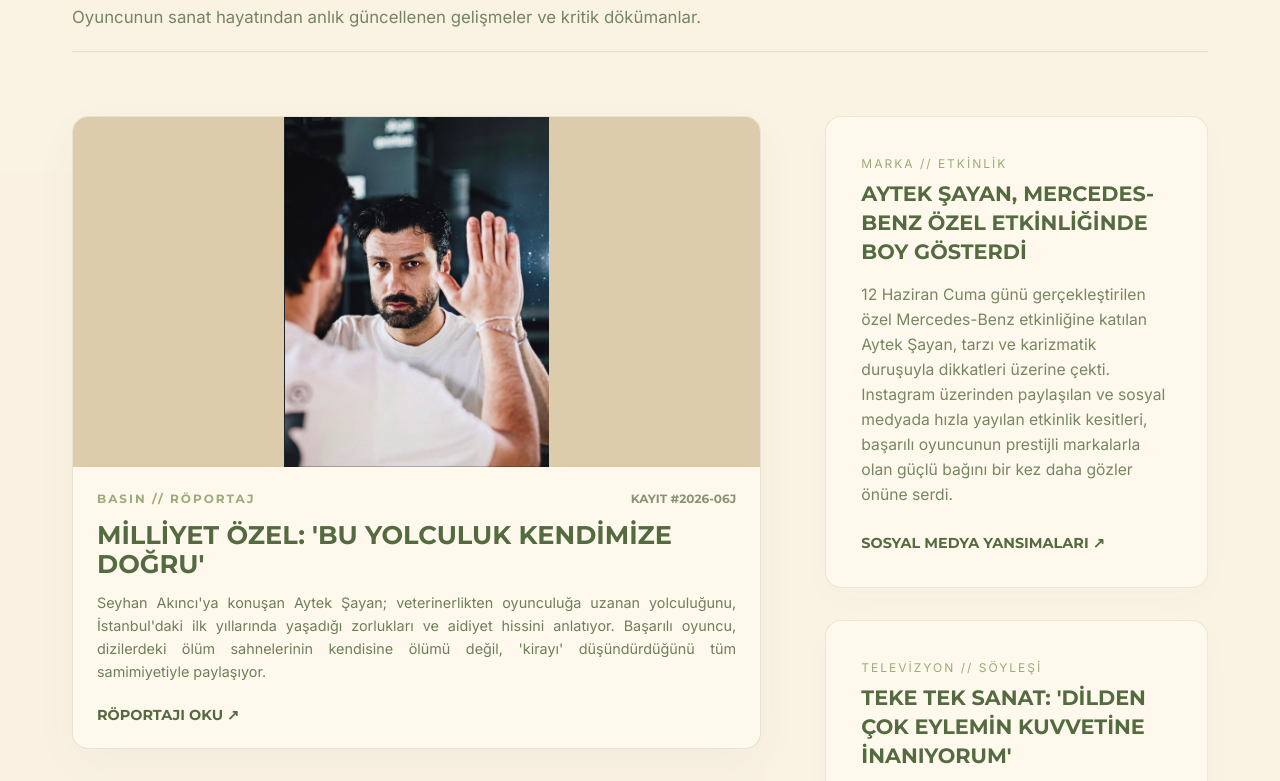
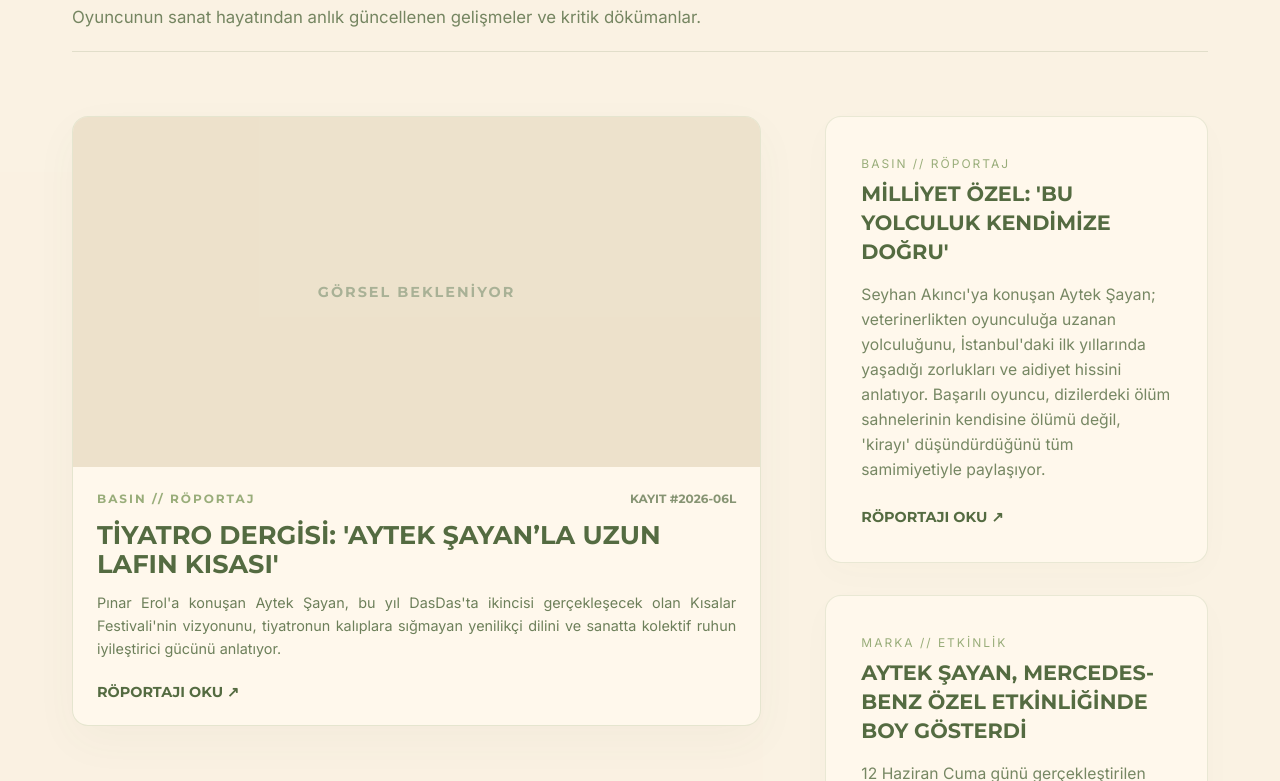
Before and after one commit to ebru1967/oyuncu-fan-projesi, a React (Vite) app: page / in a window 1280 px wide. Shown: the part 1099-1880 px from the top of the page. Built offline with nearby package versions, Linux system fonts and the light colour scheme.

Commit message:
yeni haber.

```diff
--- a/src/data/newsData.js
+++ b/src/data/newsData.js
@@ -1,4 +1,13 @@
 export const activeNews = [
+  {
+    id: 12,
+    regCode: "KAYIT #2026-06L",
+    category: "BASIN // RÖPORTAJ",
+    title: "Tiyatro Dergisi: 'Aytek Şayan’la Uzun Lafın Kısası'",
+    summary: "Pınar Erol'a konuşan Aytek Şayan, bu yıl DasDas'ta ikincisi gerçekleşecek olan Kısalar Festivali'nin vizyonunu, tiyatronun kalıplara sığmayan yenilikçi dilini ve sanatta kolektif ruhun iyileştirici gücünü anlatıyor.",
+    linkText: "RÖPORTAJI OKU ↗",
+    linkUrl: "/basin"
+  },
   {
     id: 10,
     regCode: "KAYIT #2026-06J",
```
